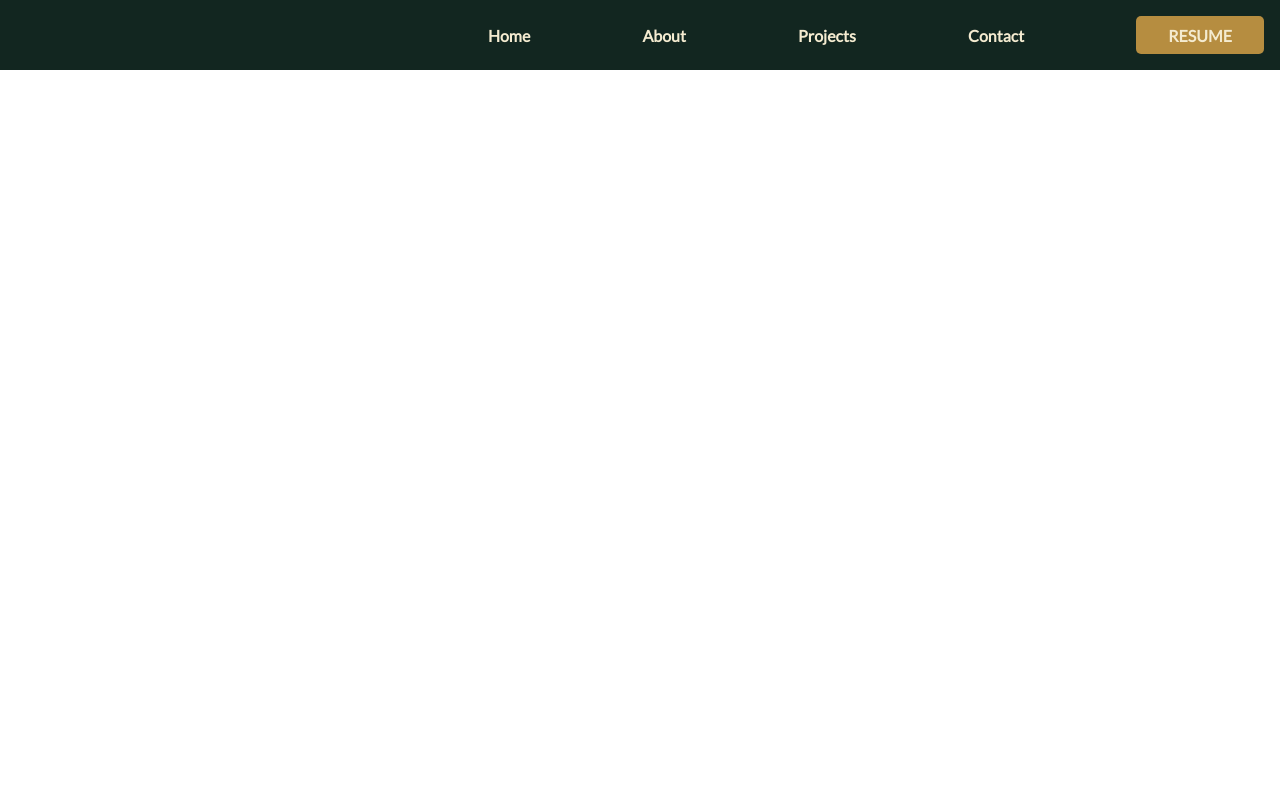
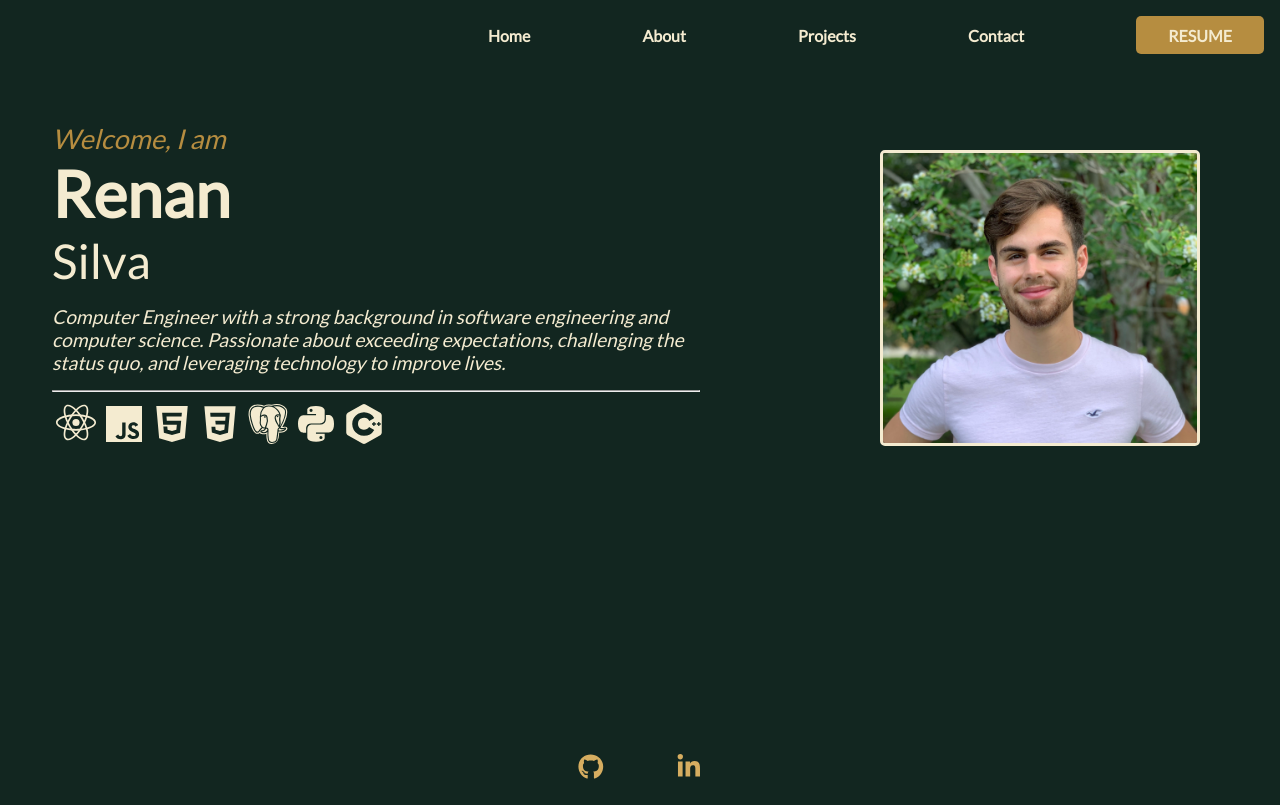
Before and after one commit to renanmbs/personalportfolio, a React (Create React App) app: page / in a window 1280 px wide. Built offline with nearby package versions, Linux system fonts and the light colour scheme.

Commit message:
Oct 23 2023

```diff
--- a/src/App.js
+++ b/src/App.js
@@ -10,7 +10,7 @@
       <>
         <Nav/>
         <Routes>
-          <Route path="/" component={<Home />} />
+          <Route path="/" element={<Home />} />
           <Route path="/About"/>
           <Route path="/Projects" />
           <Route path="/Contact" />
```
